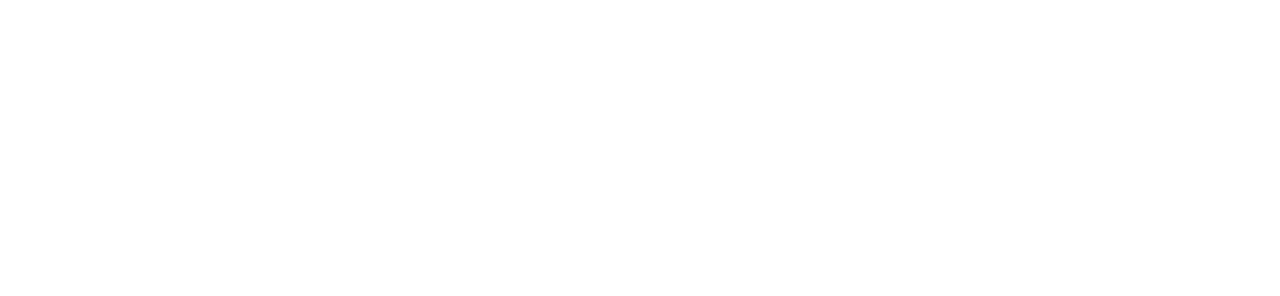
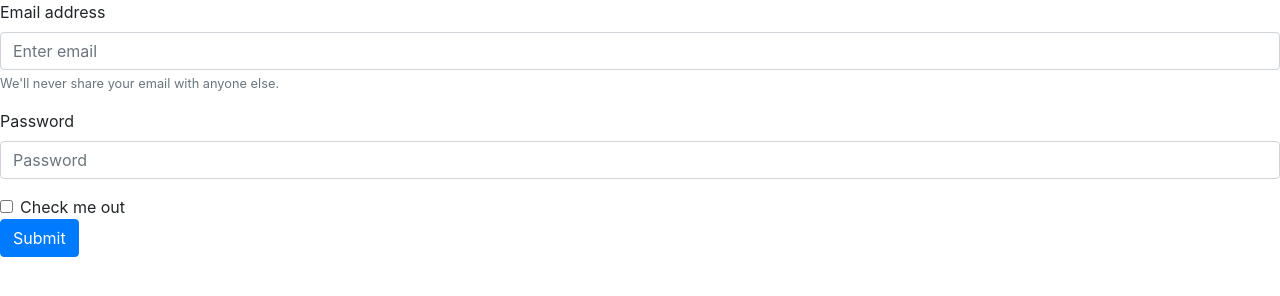
Before and after one commit to shriraj20/Play-a-sport, a plain HTML site: page Classorganization/ClassAdminLogin.html in a window 1280 px wide. Drawn offline with nearby package versions, Linux system fonts and the light colour scheme; files that its build step writes are made by us from their sources; a web font is replaced by a local one.

Commit message:
Update ClassAdminLogin.html

```diff
--- a/Classorganization/ClassAdminLogin.html
+++ b/Classorganization/ClassAdminLogin.html
@@ -6,21 +6,28 @@
     <title>play a sport</title>
     <meta name="description" content="">
     <meta name="viewport" content="width=device-width, initial-scale=1">
-
-    <!-- Importing fonts -->
-    <!-- Source Sans Pro -->
-    <link href="https://fonts.googleapis.com/css?family=Droid+Serif:400i|Source+Sans+Pro:300,400,600,700" rel="stylesheet">
-
-    <link href="https://fonts.googleapis.com/css?family=Josefin+Sans:300,400,600,700" rel="stylesheet">
-
-    <!-- Importing CSSs -->
-    <link rel="stylesheet" href="plugins/bootstrap/bootstrap.min.css">
-    <link rel="stylesheet" href="plugins/owl-carousel/owl.carousel.css">
-    <link rel="stylesheet" href="plugins/magnific-popup/magnific-popup.css">
-    <link rel="stylesheet" href="css/style.css">
-
+    <link rel="stylesheet" href="https://maxcdn.bootstrapcdn.com/bootstrap/4.0.0/css/bootstrap.min.css" integrity="sha384-Gn5384xqQ1aoWXA+058RXPxPg6fy4IWvTNh0E263XmFcJlSAwiGgFAW/dAiS6JXm" crossorigin="anonymous">
+    <script src="https://code.jquery.com/jquery-3.2.1.slim.min.js" integrity="sha384-KJ3o2DKtIkvYIK3UENzmM7KCkRr/rE9/Qpg6aAZGJwFDMVNA/GpGFF93hXpG5KkN" crossorigin="anonymous"></script>
+    <script src="https://cdnjs.cloudflare.com/ajax/libs/popper.js/1.12.9/umd/popper.min.js" integrity="sha384-ApNbgh9B+Y1QKtv3Rn7W3mgPxhU9K/ScQsAP7hUibX39j7fakFPskvXusvfa0b4Q" crossorigin="anonymous"></script>
+    <script src="https://maxcdn.bootstrapcdn.com/bootstrap/4.0.0/js/bootstrap.min.js" integrity="sha384-JZR6Spejh4U02d8jOt6vLEHfe/JQGiRRSQQxSfFWpi1MquVdAyjUar5+76PVCmYl" crossorigin="anonymous"></script>
+    <link rel="stylesheet" href="../CSS/Classorganization.css">
 </head>
-
+<form>
+    <div class="form-group">
+        <label for="exampleInputEmail1">Email address</label>
+        <input type="email" class="form-control" id="exampleInputEmail1" aria-describedby="emailHelp" placeholder="Enter email">
+        <small id="emailHelp" class="form-text text-muted">We'll never share your email with anyone else.</small>
+    </div>
+    <div class="form-group">
+        <label for="exampleInputPassword1">Password</label>
+        <input type="password" class="form-control" id="exampleInputPassword1" placeholder="Password">
+    </div>
+    <div class="form-check">
+        <input type="checkbox" class="form-check-input" id="exampleCheck1">
+        <label class="form-check-label" for="exampleCheck1">Check me out</label>
+    </div>
+    <button type="submit" class="btn btn-primary">Submit</button>
+</form>
 <body id="body">
 </body>
 
```
